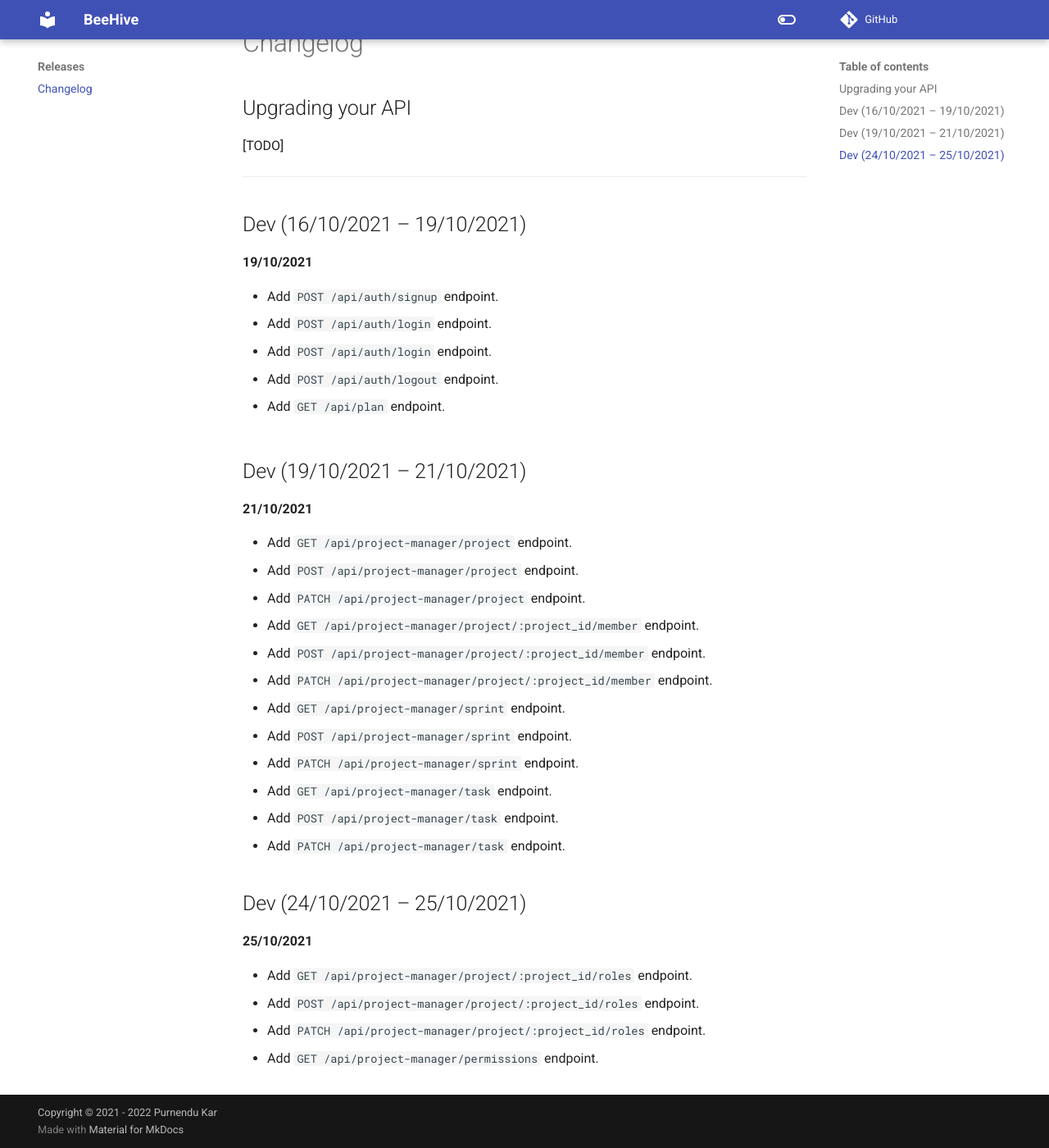
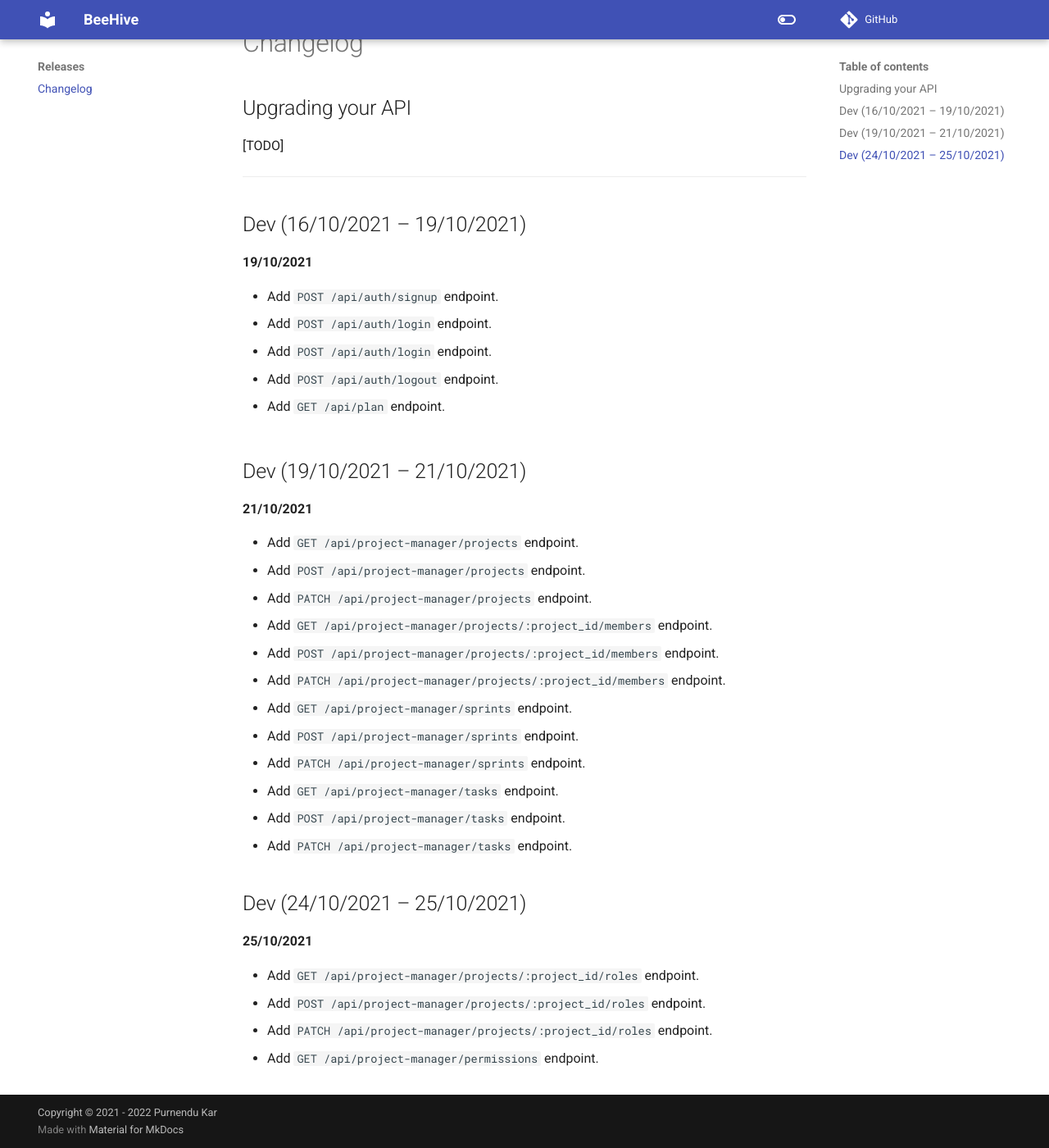
Before and after one commit to purnendukar/BeeHive-backend, an MkDocs documentation site: the page built from docs/releases.md, in a window 1280 px wide and 1400 px high, scrolled down 114 px. Shown: the whole window at 82% size. Built offline with MkDocs 1.6.1 and Material for MkDocs 9.7.7, drawn with Linux system fonts in a browser that asks for light colours; comment, search, counter and statistics services are not loaded.

Commit message:
chore: endpoint update

```diff
--- a/docs/releases.md
+++ b/docs/releases.md
@@ -19,28 +19,28 @@
 
 **21/10/2021**
 
-- Add `GET /api/project-manager/project` endpoint.
-- Add `POST /api/project-manager/project` endpoint.
-- Add `PATCH /api/project-manager/project` endpoint.
+- Add `GET /api/project-manager/projects` endpoint.
+- Add `POST /api/project-manager/projects` endpoint.
+- Add `PATCH /api/project-manager/projects` endpoint.
 
-- Add `GET /api/project-manager/project/:project_id/member` endpoint.
-- Add `POST /api/project-manager/project/:project_id/member` endpoint.
-- Add `PATCH /api/project-manager/project/:project_id/member` endpoint.
+- Add `GET /api/project-manager/projects/:project_id/members` endpoint.
+- Add `POST /api/project-manager/projects/:project_id/members` endpoint.
+- Add `PATCH /api/project-manager/projects/:project_id/members` endpoint.
 
-- Add `GET /api/project-manager/sprint` endpoint.
-- Add `POST /api/project-manager/sprint` endpoint.
-- Add `PATCH /api/project-manager/sprint` endpoint.
+- Add `GET /api/project-manager/sprints` endpoint.
+- Add `POST /api/project-manager/sprints` endpoint.
+- Add `PATCH /api/project-manager/sprints` endpoint.
 
-- Add `GET /api/project-manager/task` endpoint.
-- Add `POST /api/project-manager/task` endpoint.
-- Add `PATCH /api/project-manager/task` endpoint.
+- Add `GET /api/project-manager/tasks` endpoint.
+- Add `POST /api/project-manager/tasks` endpoint.
+- Add `PATCH /api/project-manager/tasks` endpoint.
 
 ## Dev (24/10/2021 -- 25/10/2021)
 
 **25/10/2021**
 
-- Add `GET /api/project-manager/project/:project_id/roles` endpoint.
-- Add `POST /api/project-manager/project/:project_id/roles` endpoint.
-- Add `PATCH /api/project-manager/project/:project_id/roles` endpoint.
+- Add `GET /api/project-manager/projects/:project_id/roles` endpoint.
+- Add `POST /api/project-manager/projects/:project_id/roles` endpoint.
+- Add `PATCH /api/project-manager/projects/:project_id/roles` endpoint.
 
 - Add `GET /api/project-manager/permissions` endpoint.
```
Also changed, not shown: docs/api/3-project.md (+4 -4 lines), docs/api/4-project-member.md (+4 -4 lines), docs/api/5-sprint.md (+4 -4 lines), docs/api/6-task.md (+4 -4 lines), docs/api/8-project-role.md (+4 -4 lines), 2 other files.
